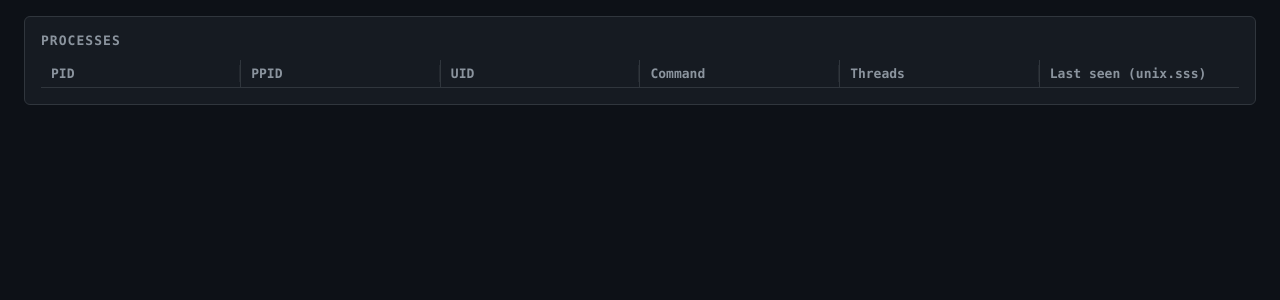
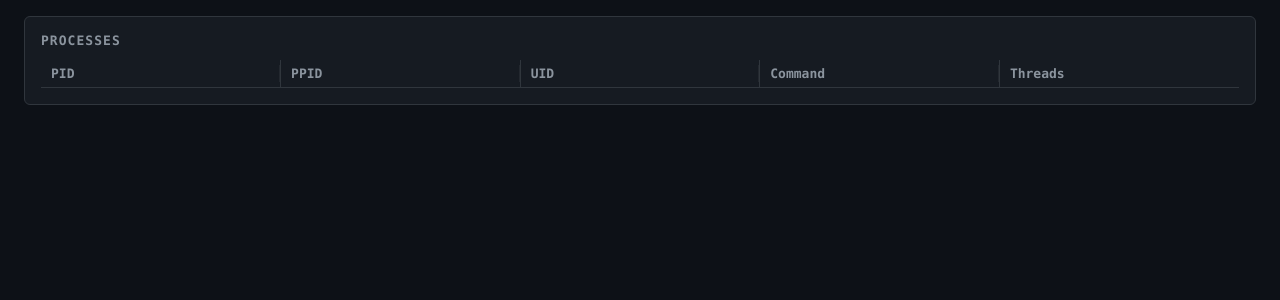
Before and after one commit to IngenuineIntel/Bergamot, a Flask app: page /graph/processes in a window 1280 px wide. Shown: the top 300 px of the page. Run offline with Flask 3, Linux system fonts and the light colour scheme; data that the repository does not hold is empty.

Commit message:
It was silly to look at

```diff
--- a/overseer/templates/graph/processes.html
+++ b/overseer/templates/graph/processes.html
@@ -19,7 +19,7 @@
               <th data-col="uid">UID</th>
               <th data-col="comm">Command</th>
               <th data-col="threads">Threads</th>
-              <th data-col="last_seen_s">Last seen (unix.sss)</th>
+              <!--<th data-col="last_seen_s">Last seen (unix.sss)</th>-->
             </tr>
           </thead>
           <tbody id="proc-body"></tbody>
```
